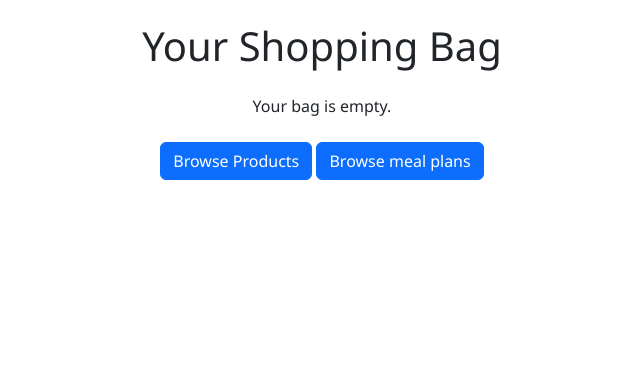
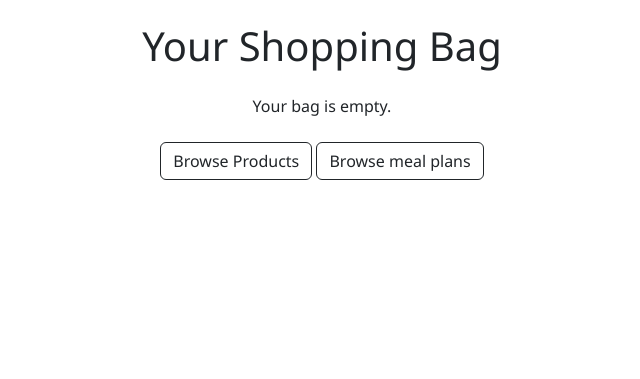
Before and after one commit to Blommis/wellness, a Django app: page /bag/ in a window 1280 px wide. Shown: the part 128-507 px from the top of the page, without its empty margins (318-958 px from the left). Run offline with Django 4.2, Linux system fonts and the light colour scheme; some libraries are stand-ins or nearby versions.

Commit message:
changed color to the bootstrap button and add space between them

```diff
--- a/bag/templates/bag/bag.html
+++ b/bag/templates/bag/bag.html
@@ -39,9 +39,9 @@
 </div>
   {% else %}
     <p class="text-center">Your bag is empty.</p>
-    <div class="text-center mt-4">
-      <a href="{% url 'products:supplements' %}" class="btn btn-primary">Browse Products</a>
-      <a href="{% url 'products:view_mealplan' %}" class="btn btn-primary">Browse meal plans</a>
+    <div class="text-center mt-4" >
+      <a href="{% url 'products:supplements' %}" class="btn btn-outline-dark mb-3">Browse Products</a>
+      <a href="{% url 'products:view_mealplan' %}" class="btn btn-outline-dark mb-3">Browse meal plans</a>
     </div>
   {% endif %}
 </div>
```
